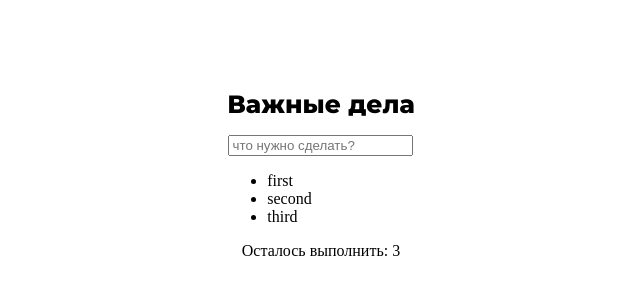
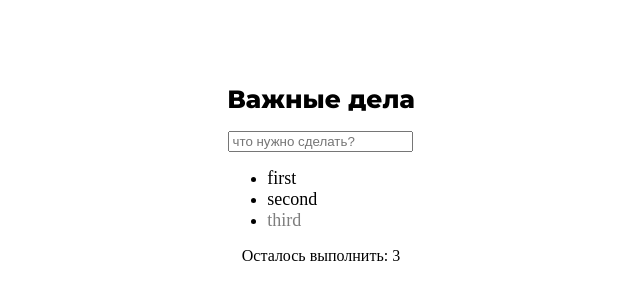
Before and after one commit to WebHeroSchool/react--todo, a React (Create React App) app: page / in a window 1280 px wide. Shown: the part 242-542 px from the top of the page, without its empty margins (319-959 px from the left). Built offline with nearby package versions, Linux system fonts and the light colour scheme; a web font is replaced by a local one.

Commit message:
classnames

```diff
--- a/package.json
+++ b/package.json
@@ -34,5 +34,8 @@
       "last 1 firefox version",
       "last 1 safari version"
     ]
+  },
+  "devDependencies": {
+    "classnames": "^2.2.6"
   }
 }
--- a/src/components/App/App.js
+++ b/src/components/App/App.js
@@ -8,13 +8,16 @@ import '../Fonts/Fonts.css'
 const App = () => {
   const todoItems = [
     {
-        value: 'first'
+        value: 'first',
+        isDone: false
     },
     {
-        value: 'second'
+        value: 'second',
+        isDone: false
     },
     {
-        value: 'third'
+        value: 'third',
+        isDone: true
     }
   ];
   return (<div className={styles.main}>
--- a/src/components/Item/Item.js
+++ b/src/components/Item/Item.js
@@ -1,5 +1,12 @@
-import React from 'react'
+import React from 'react';
+import styles from './Item.module.css'
+import classnames from 'classnames';
 
-const Item = ({todoItems}) => (<span>{todoItems}</span>);
+const Item = ({todoItems, isDone}) => (<span className={
+  classnames({
+    [styles.item]: true,
+    [styles.done]: isDone
+  })
+}>{todoItems}</span>);
 
 export default Item;
--- /dev/null
+++ b/src/components/Item/Item.module.css
@@ -0,0 +1,3 @@
+.item { font-size: 18px; }
+
+.done { opacity: .5; }
--- a/src/components/ItemList/ItemList.js
+++ b/src/components/ItemList/ItemList.js
@@ -3,7 +3,7 @@ import Item from '../Item/Item';
 import styles from './ItemList.module.css'
 
 const ItemList = ({todoItems}) => (<ul className={styles.list}>
-  {todoItems.map(item => <li key={item.value}><Item todoItems={item.value} /></li>)}
+  {todoItems.map(item => <li key={item.value}><Item todoItems={item.value} isDone={item.isDone} /></li>)}
 </ul>);
 
 export default ItemList;
```
Also changed, not shown: 2 other files (tests, documents, lock files or other folders).
